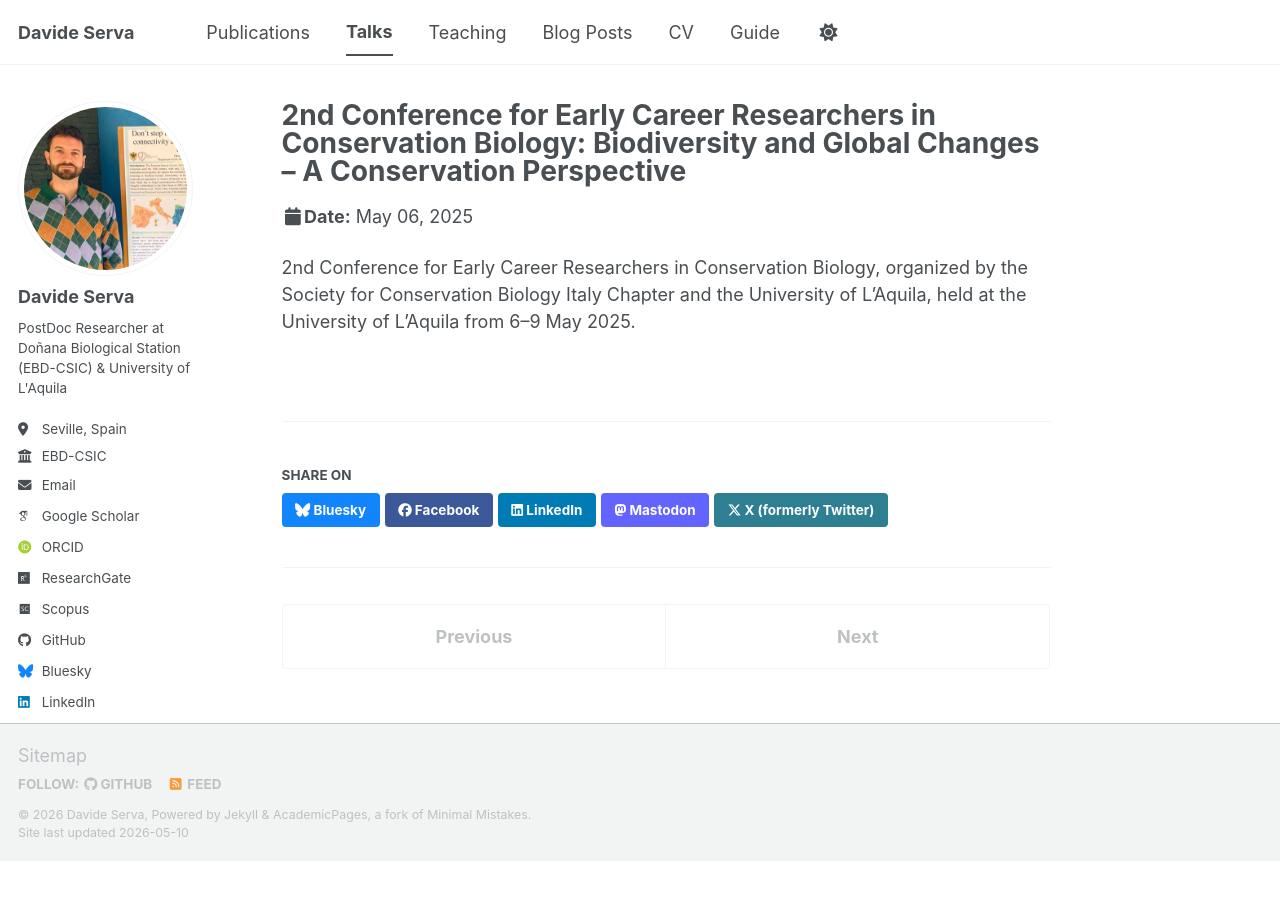
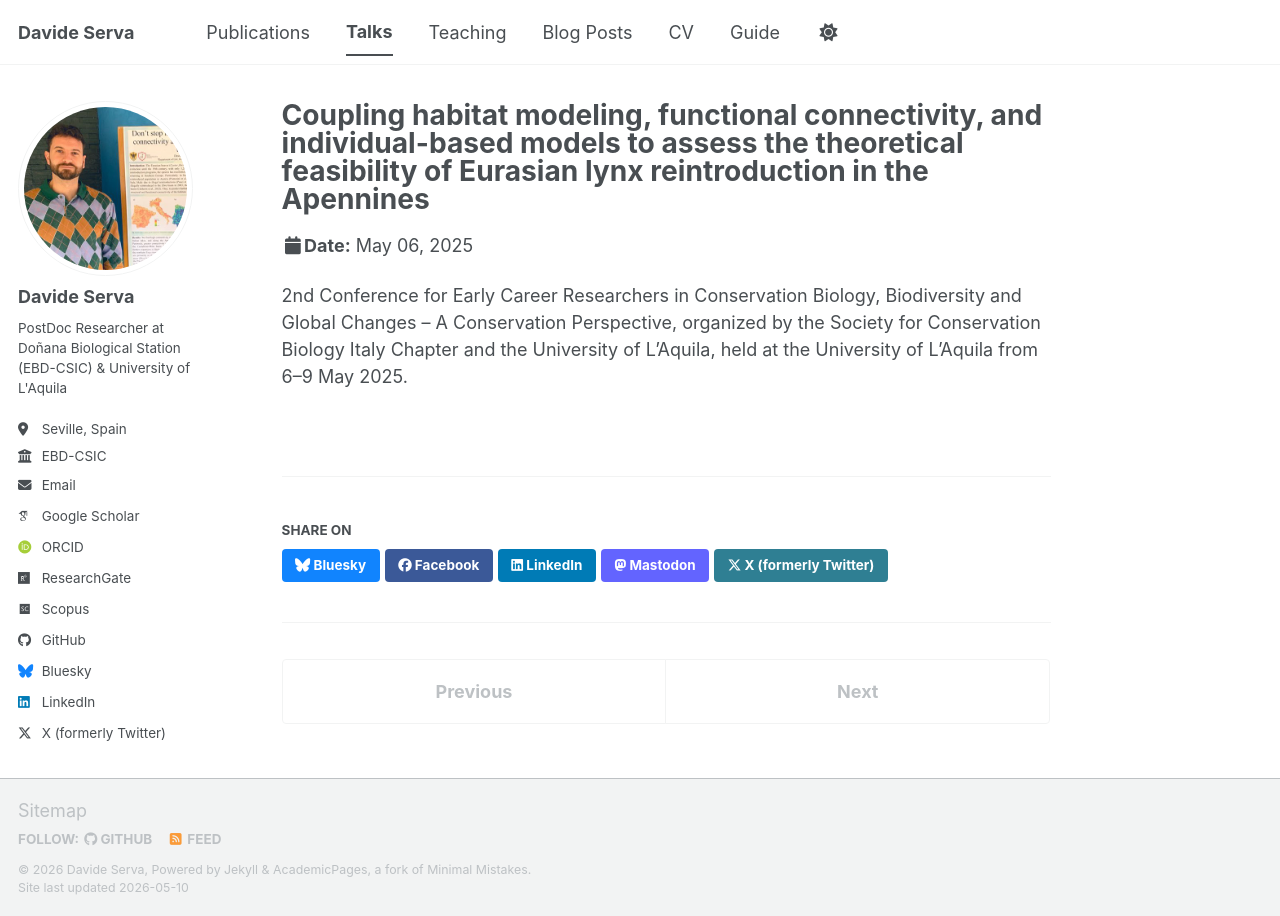
Before and after one commit to Daviser95/daviser95.github.io, a Jekyll site: the page built from _talks/2025-05-06-scb-aquila.md, in a window 1280 px wide. Built offline with Jekyll 4.4.1, drawn with Linux system fonts in a browser that asks for light colours; some web fonts are replaced; a script bundle is joined from its source files by our own code; library files that are not in the unit come from our copies.

Commit message:
Update 2025-05-06-scb-aquila.md

```diff
--- a/_talks/2025-05-06-scb-aquila.md
+++ b/_talks/2025-05-06-scb-aquila.md
@@ -1,5 +1,5 @@
 ---
-title: "2nd Conference for Early Career Researchers in Conservation Biology: Biodiversity and Global Changes – A Conservation Perspective"
+title: "Coupling habitat modeling, functional connectivity, and individual-based models to assess the theoretical feasibility of Eurasian lynx reintroduction in the Apennines"
 collection: talks
 type: "Conference"
 permalink: /talks/2025-05-06-scb-aquila
@@ -8,4 +8,4 @@
 location: "L'Aquila, Italy"
 ---
 
-2nd Conference for Early Career Researchers in Conservation Biology, organized by the Society for Conservation Biology Italy Chapter and the University of L'Aquila, held at the University of L'Aquila from 6–9 May 2025.
+2nd Conference for Early Career Researchers in Conservation Biology, Biodiversity and Global Changes – A Conservation Perspective, organized by the Society for Conservation Biology Italy Chapter and the University of L'Aquila, held at the University of L'Aquila from 6–9 May 2025.
```
